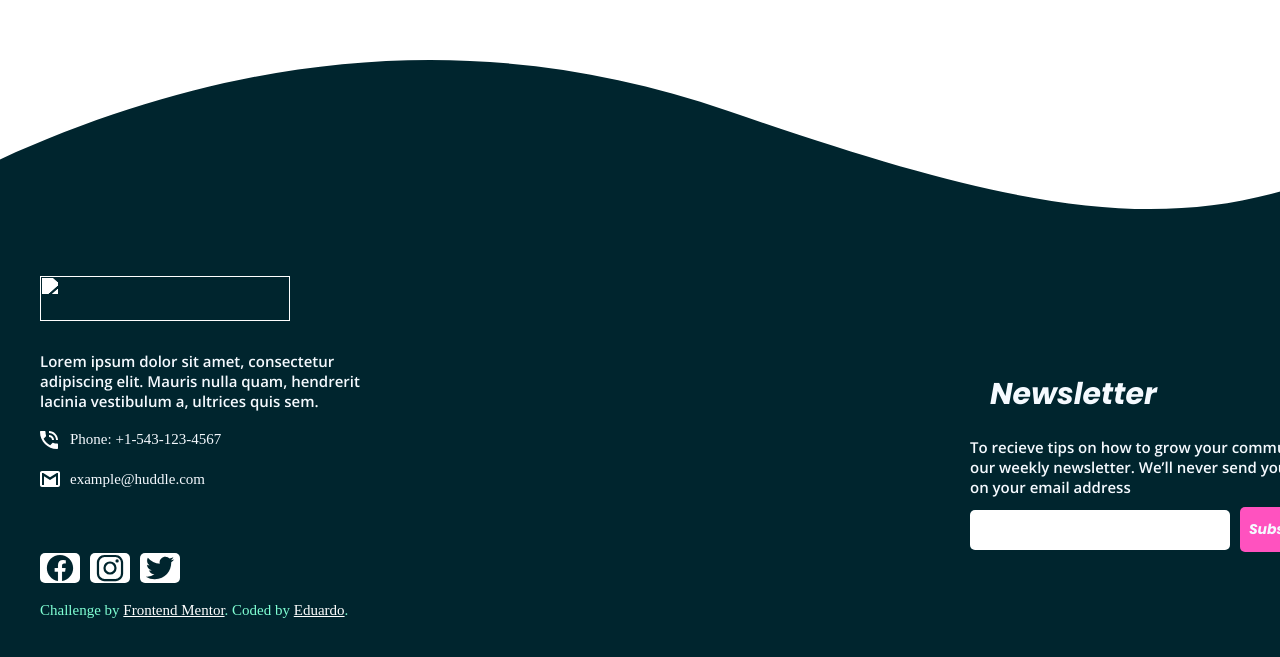
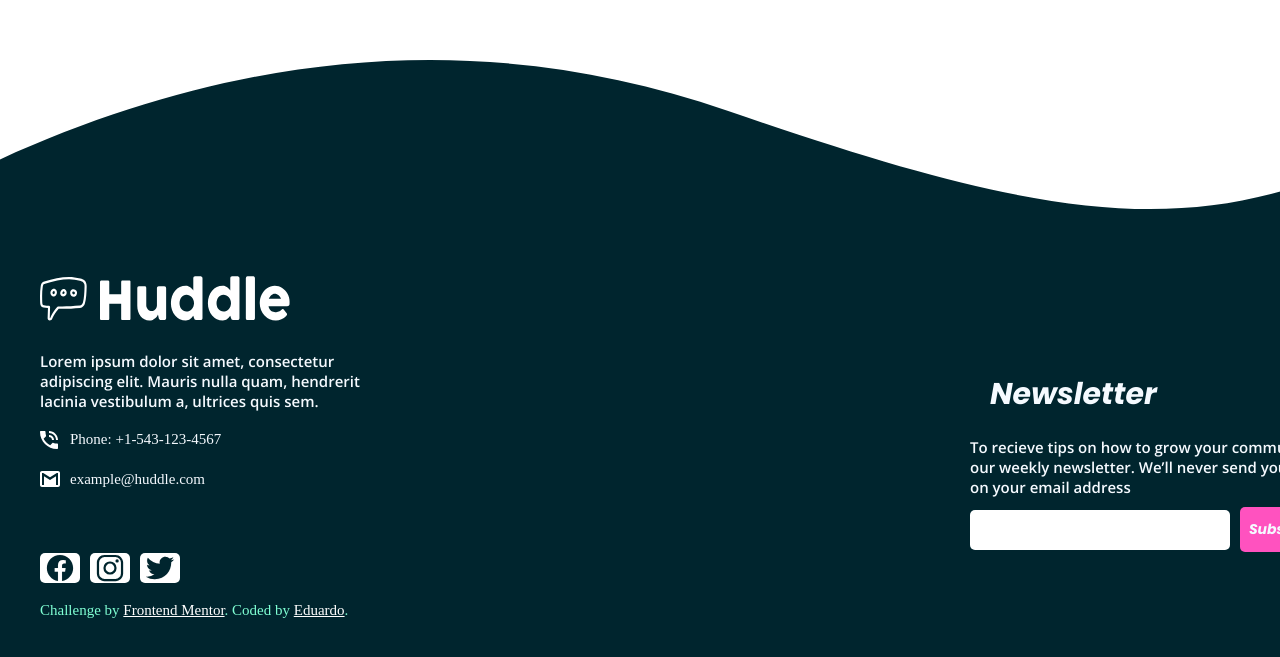
Before and after one commit to Eduard38655/Huddle-landing-page-with-curved-sections, a plain HTML site: page index.html in a window 1280 px wide. Shown: the part 4831-5488 px from the top of the page. Drawn offline with nearby package versions, Linux system fonts and the light colour scheme.

Commit message:
Update index.html

```diff
--- a/index.html
+++ b/index.html
@@ -23,8 +23,7 @@
     <link
       href="https://fonts.googleapis.com/css2?family=Open+Sans:ital,wght@0,600;1,400;1,700&display=swap"
       rel="stylesheet" />
-    <title>Huddle landing page with curved sections
-</title>
+    <title>Huddle landing page with curved sections.</title>
   </head>
   <body>
     <main id="container">
@@ -110,9 +109,7 @@
         </aside>
         <article id="second-article">
           <div class="social">
-            <img
-              src="Imagen/logo-huddle-landing-page-with-single-introductory-section-master.svg"
-              alt="" />
+            <img src="Imagen/logo-Huddle landing page.svg" alt="">
             <p>
               Lorem ipsum dolor sit amet, consectetur adipiscing elit. Mauris nulla
               quam, hendrerit lacinia vestibulum a, ultrices quis sem.
```
